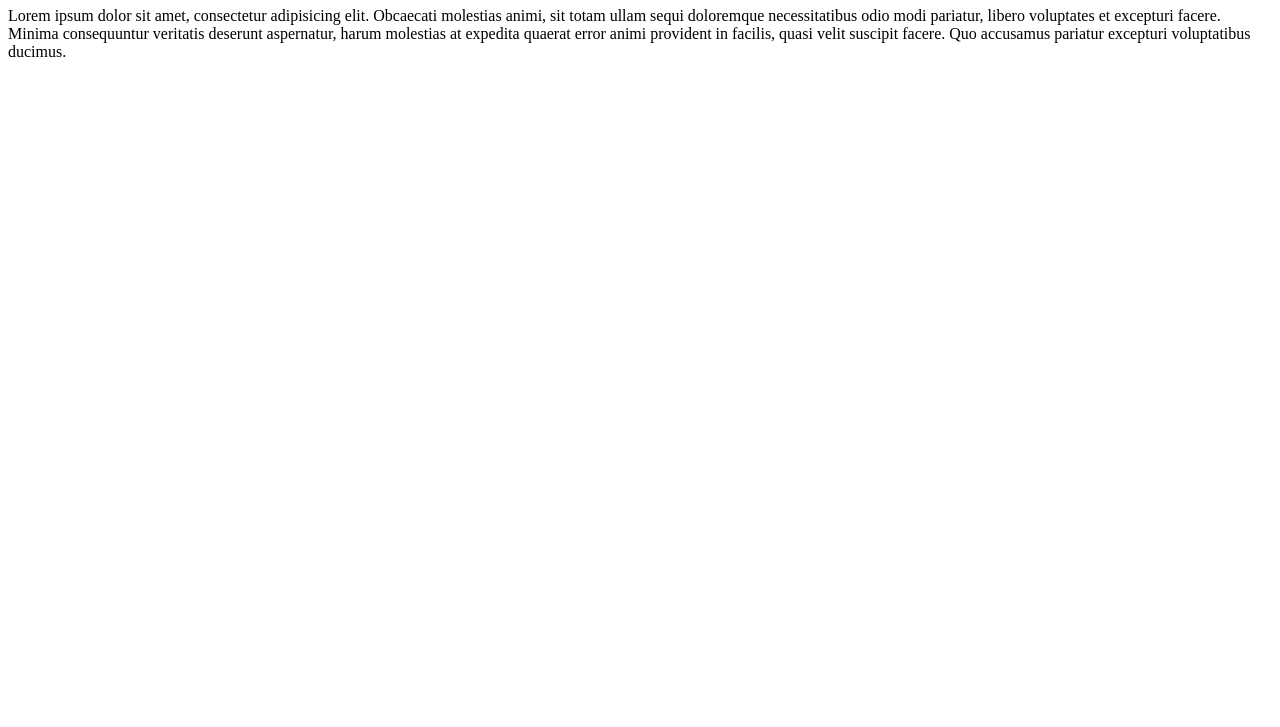
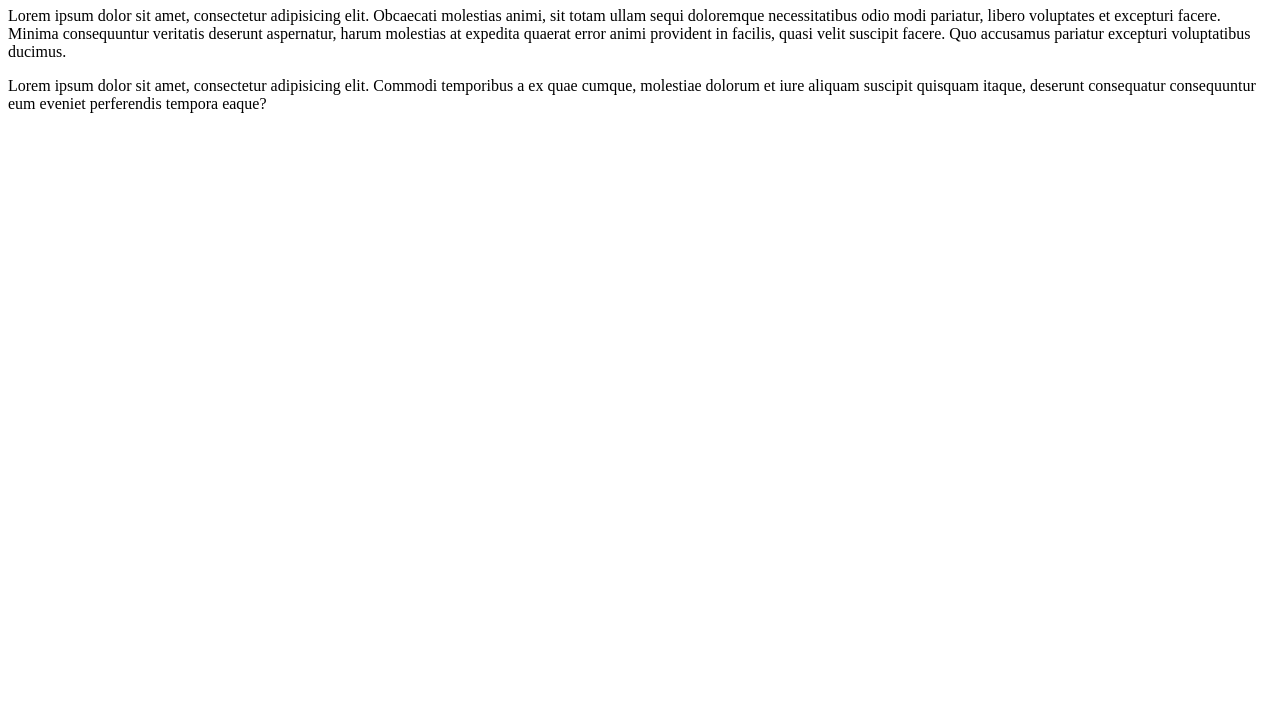
Before and after one commit to six0two/six0two.github.io, a plain HTML site: page index.html in a window 1280 px wide. Shown: the part 73-800 px from the top of the page. Drawn offline with Linux system fonts and the light colour scheme.

Commit message:
dodano drugi paragraf

```diff
--- a/index.html
+++ b/index.html
@@ -8,5 +8,9 @@
     <h1>Git Hub Pages</h1>
 
     <p>Lorem ipsum dolor sit amet, consectetur adipisicing elit. Obcaecati molestias animi, sit totam ullam sequi doloremque necessitatibus odio modi pariatur, libero voluptates et excepturi facere. Minima consequuntur veritatis deserunt aspernatur, harum molestias at expedita quaerat error animi provident in facilis, quasi velit suscipit facere. Quo accusamus pariatur excepturi voluptatibus ducimus.</p>
+
+    <p>Lorem ipsum dolor sit amet, consectetur adipisicing elit. Commodi temporibus a ex quae cumque, molestiae dolorum et iure aliquam suscipit quisquam itaque, deserunt consequatur consequuntur eum eveniet perferendis tempora eaque?</p>
+
+
 </body>
 </html>
```
